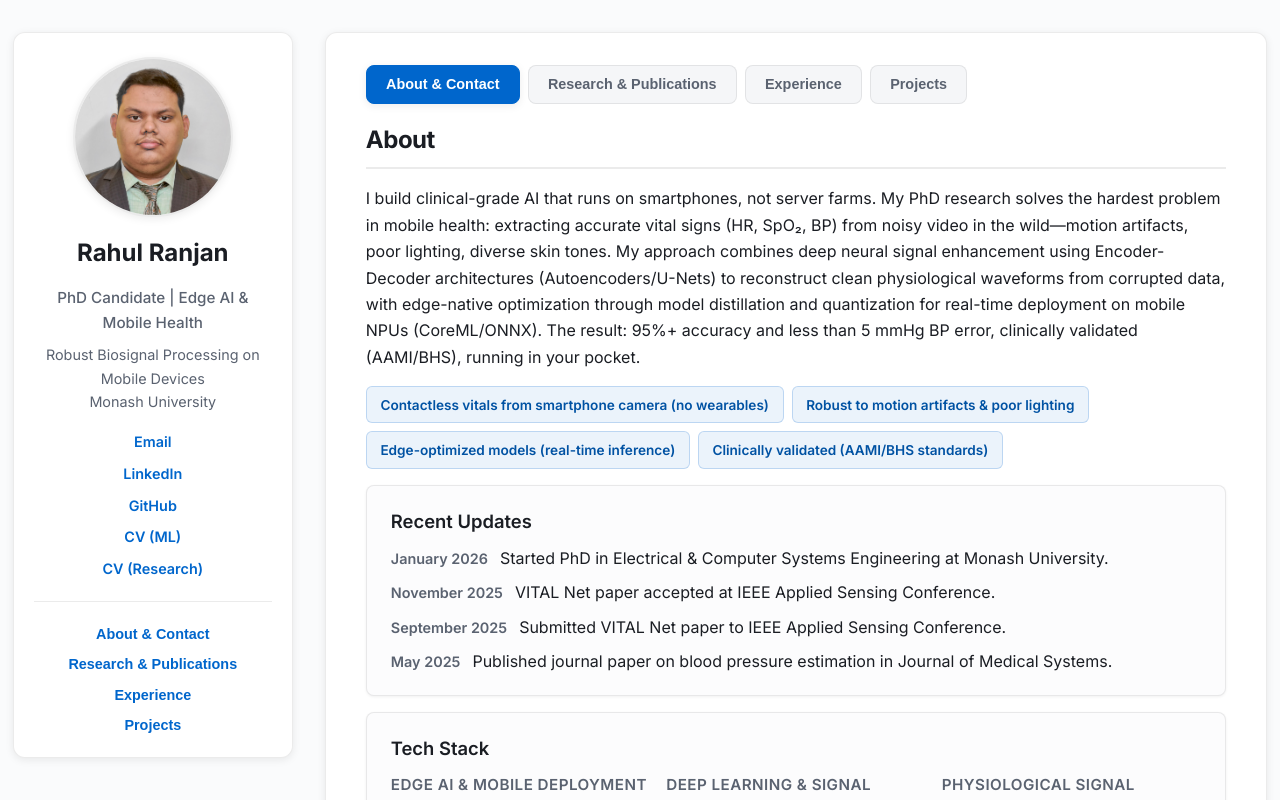
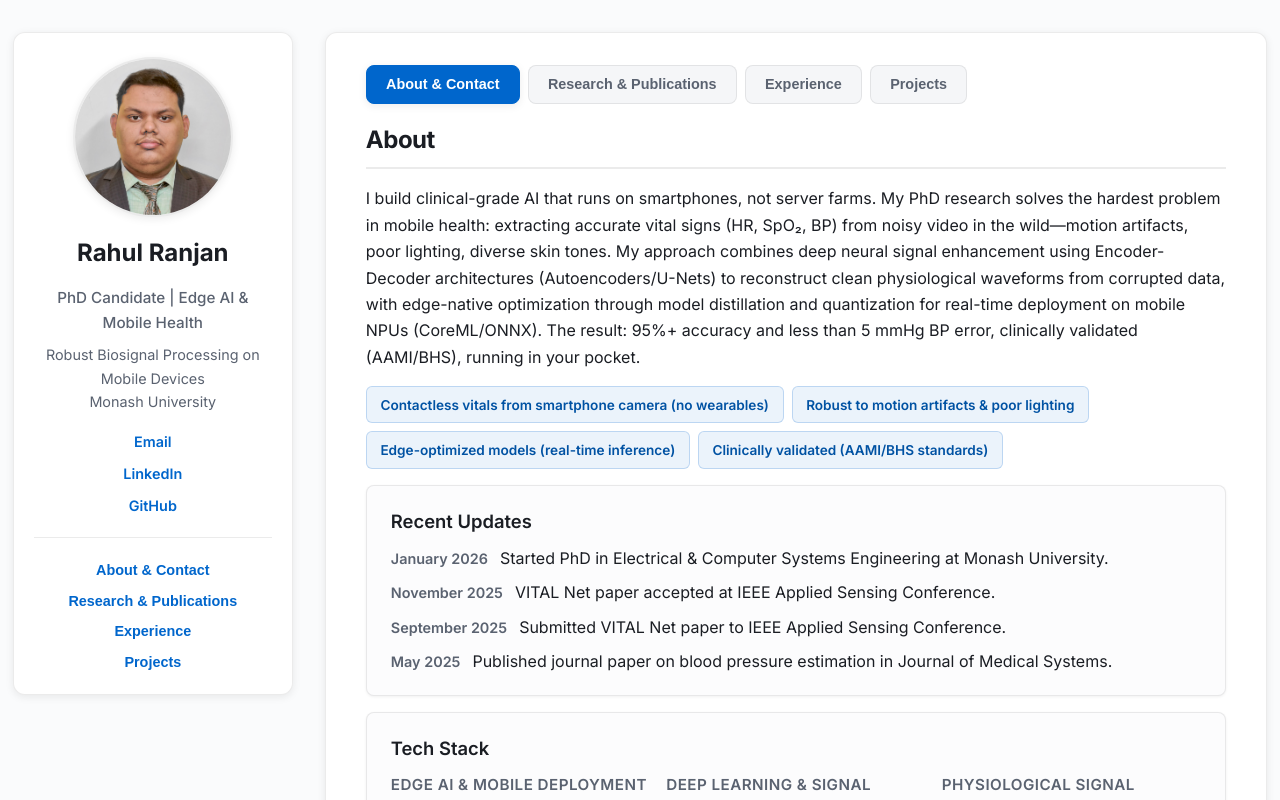
Before and after one commit to rahul201722/rahul201722.github.io, a React (Vite) app: page / in a window 1280 px wide. Shown: the top 800 px of the page. Built offline with nearby package versions, Linux system fonts and the light colour scheme.

Commit message:
Remove CV download links from sidebar

```diff
--- a/src/App.jsx
+++ b/src/App.jsx
@@ -243,12 +243,6 @@ export default function App() {
           <a href={content.profile.contacts.github} target="_blank" rel="noopener">
             GitHub
           </a>
-          <a href={content.profile.contacts.cvMl} target="_blank" rel="noopener">
-            CV (ML)
-          </a>
-          <a href={content.profile.contacts.cvResearch} target="_blank" rel="noopener">
-            CV (Research)
-          </a>
         </div>
         <nav className="side-nav" aria-label="Section navigation">
           {tabs.map((tab) => (
```
